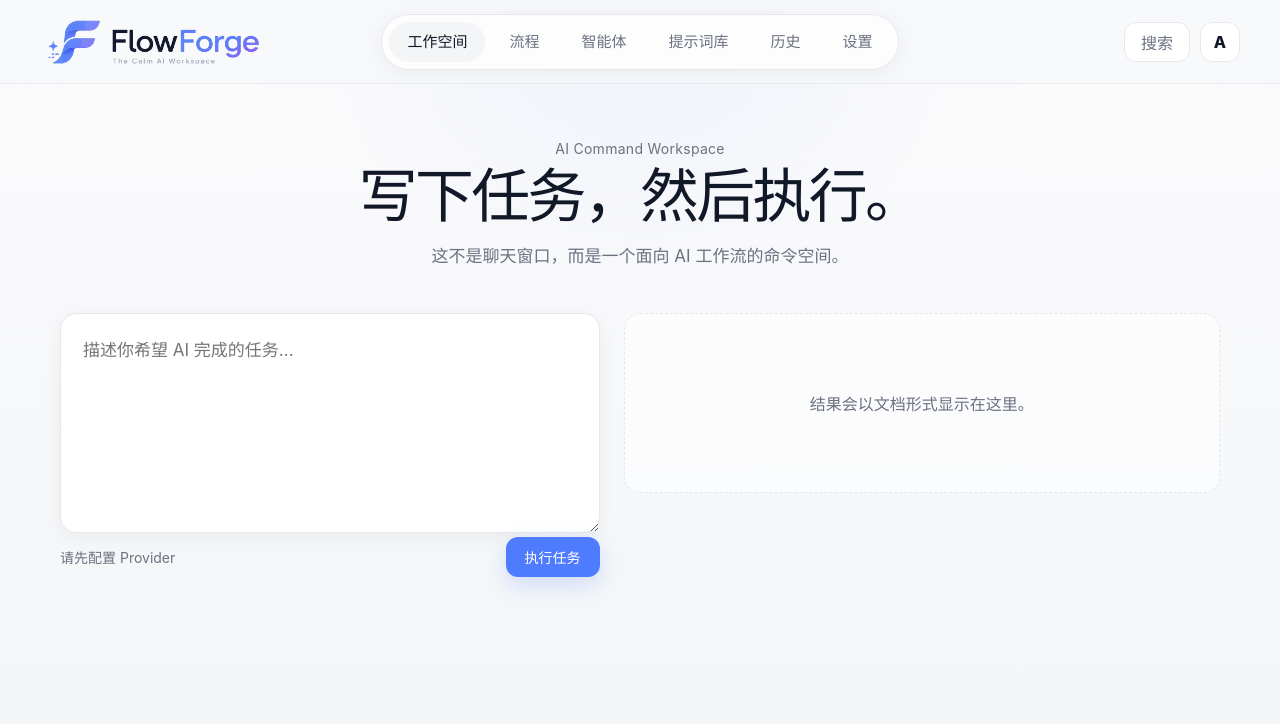
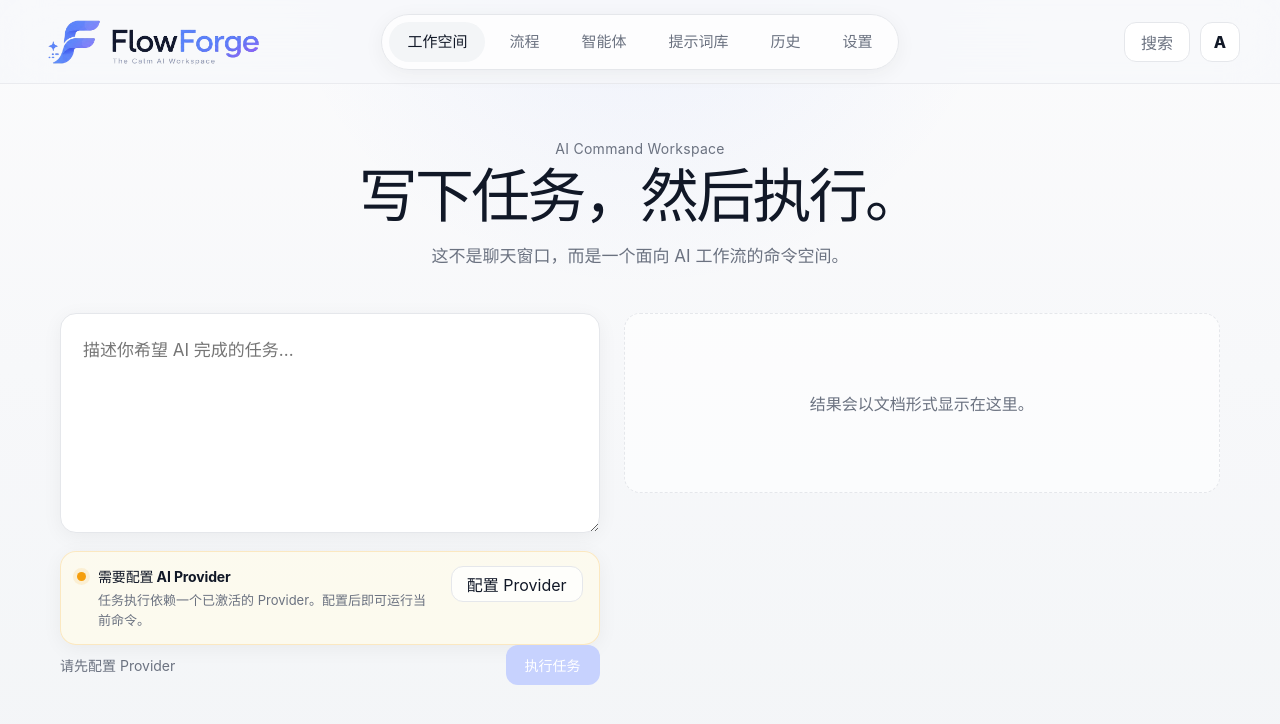
Before and after one commit to ws-hun/FlowForge-AI, a Vue app in the folder frontend/: page /tasks in a window 1280 px wide. Shown: the top 724 px of the page. Built offline with nearby package versions, Linux system fonts and the light colour scheme; no server answers.

Commit message:
feat: guard task provider readiness

```diff
--- a/frontend/src/stores/workspace.ts
+++ b/frontend/src/stores/workspace.ts
@@ -68,6 +68,11 @@ export const useWorkspaceStore = defineStore('workspace', () => {
 
   async function executeTask() {
     if (!taskInput.value.trim()) {
+      return
+    }
+
+    if (!activeProvider.value) {
+      ElMessage.warning('请先配置并激活 AI Provider')
       return
     }
 
--- a/frontend/src/styles/main.scss
+++ b/frontend/src/styles/main.scss
@@ -612,6 +612,39 @@ a {
 .command-input {
   position: sticky;
   top: 104px;
+}
+
+.command-readiness-note {
+  display: grid;
+  grid-template-columns: auto 1fr auto;
+  align-items: flex-start;
+  gap: 12px;
+  margin-top: 14px;
+  padding: 14px 16px;
+  border: 1px solid rgba(245, 158, 11, 0.2);
+  border-radius: tokens.$radius-lg;
+  background: rgba(255, 251, 235, 0.72);
+  box-shadow: tokens.$shadow-soft;
+
+  strong {
+    display: block;
+    margin-bottom: 4px;
+    color: tokens.$text-primary;
+    font-size: 14px;
+    letter-spacing: -0.01em;
+  }
+
+  p {
+    margin: 0;
+    color: tokens.$text-secondary;
+    font-size: 13px;
+    line-height: 1.55;
+  }
+
+  .secondary-button {
+    min-height: 36px;
+    background: rgba(255, 255, 255, 0.76);
+  }
 }
 
 .result-doc {
@@ -2453,6 +2486,15 @@ a {
     flex-direction: column;
   }
 
+  .command-readiness-note {
+    grid-template-columns: auto 1fr;
+
+    .secondary-button {
+      grid-column: 1 / -1;
+      width: 100%;
+    }
+  }
+
   .flow-canvas {
     flex-direction: column;
   }
--- a/frontend/src/views/TasksView.vue
+++ b/frontend/src/views/TasksView.vue
@@ -17,9 +17,21 @@
           <span>{{ workspace.taskSourceFlowTitle ? '来自 Flow' : '来自 Prompt' }}</span>
           <strong>{{ workspace.taskSourceFlowTitle || workspace.taskSourcePromptTitle }}</strong>
         </div>
+        <div v-if="!taskReadyToRun" class="command-readiness-note">
+          <span class="flow-run-dot warning"></span>
+          <div>
+            <strong>需要配置 AI Provider</strong>
+            <p>任务执行依赖一个已激活的 Provider。配置后即可运行当前命令。</p>
+          </div>
+          <button type="button" class="secondary-button" @click="goToApiKeys">配置 Provider</button>
+        </div>
         <div class="composer-footer">
           <span>{{ workspace.activeProvider?.provider || '请先配置 Provider' }}</span>
-          <button class="primary-button" :disabled="workspace.running" @click="workspace.executeTask">
+          <button
+            class="primary-button"
+            :disabled="workspace.running || !workspace.taskInput.trim() || !taskReadyToRun"
+            @click="workspace.executeTask"
+          >
             {{ workspace.running ? '执行中...' : '执行任务' }}
           </button>
         </div>
@@ -39,8 +51,16 @@
 </template>
 
 <script setup lang="ts">
+import { computed } from 'vue'
+import { useRouter } from 'vue-router'
 import AiResultDocument from '@/components/ai/AiResultDocument.vue'
 import { useWorkspaceStore } from '@/stores/workspace'
 
+const router = useRouter()
 const workspace = useWorkspaceStore()
+const taskReadyToRun = computed(() => Boolean(workspace.activeProvider))
+
+function goToApiKeys() {
+  router.push('/api-keys')
+}
 </script>
```
